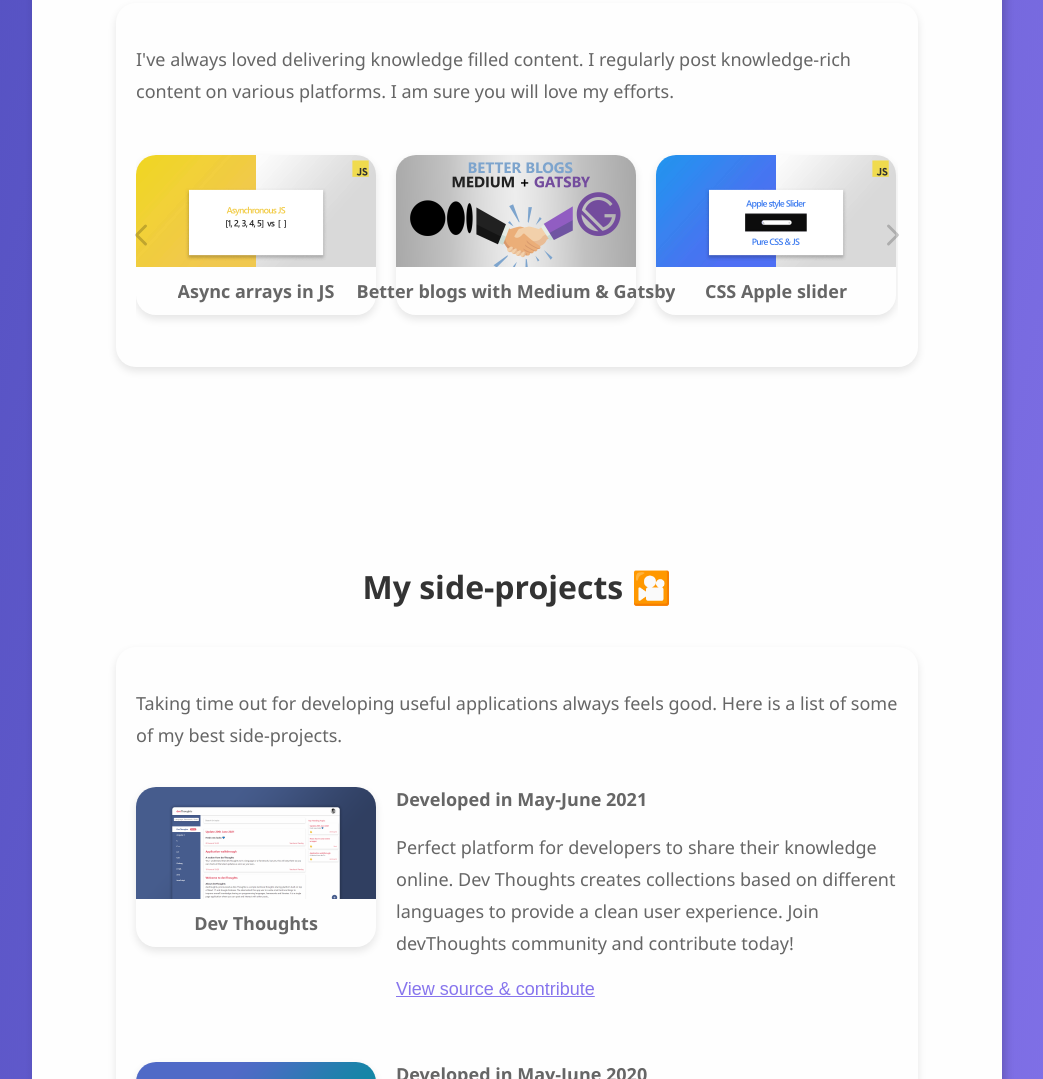
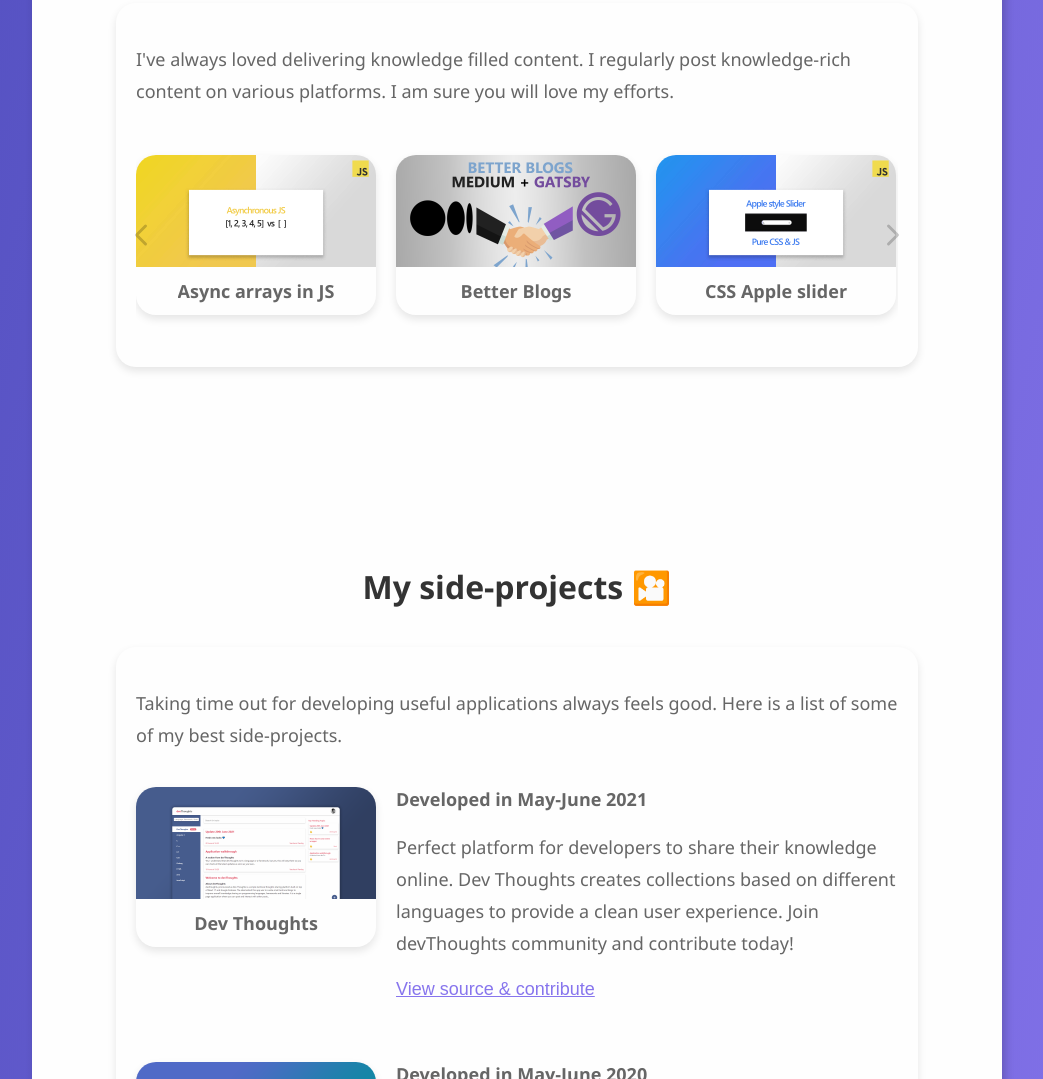
Before and after one commit to varchasvipandey/varchasvipandey, a Gatsby site: page / in a window 1280 px wide. Shown: the part 1691-2770 px from the top of the page, without its empty margins (123-1166 px from the left). Built offline with nearby package versions, Linux system fonts and the light colour scheme; Gatsby itself is replaced by a stand-in of ours.

Commit message:
ui adjustments

```diff
--- a/src/content/community/better-blogs-with-medium-and-gatsby/better-blogs-with-medium-and-gatsby.md
+++ b/src/content/community/better-blogs-with-medium-and-gatsby/better-blogs-with-medium-and-gatsby.md
@@ -1,5 +1,5 @@
 ---
-title: Better blogs with Medium & Gatsby
+title: Better Blogs
 date: 2021-10-13
 publishedOn: Medium and Varchasvi Pandey
 thumb: ./thumb.jpeg
```
